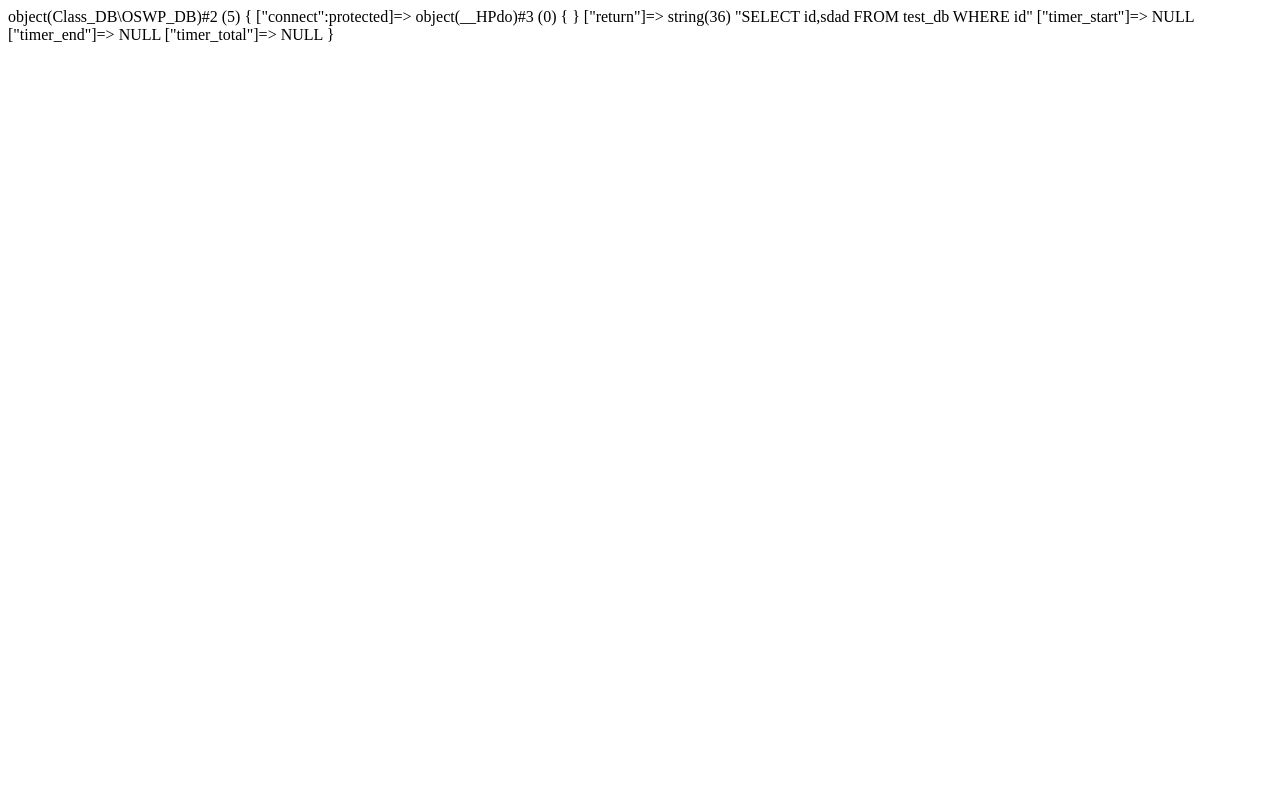
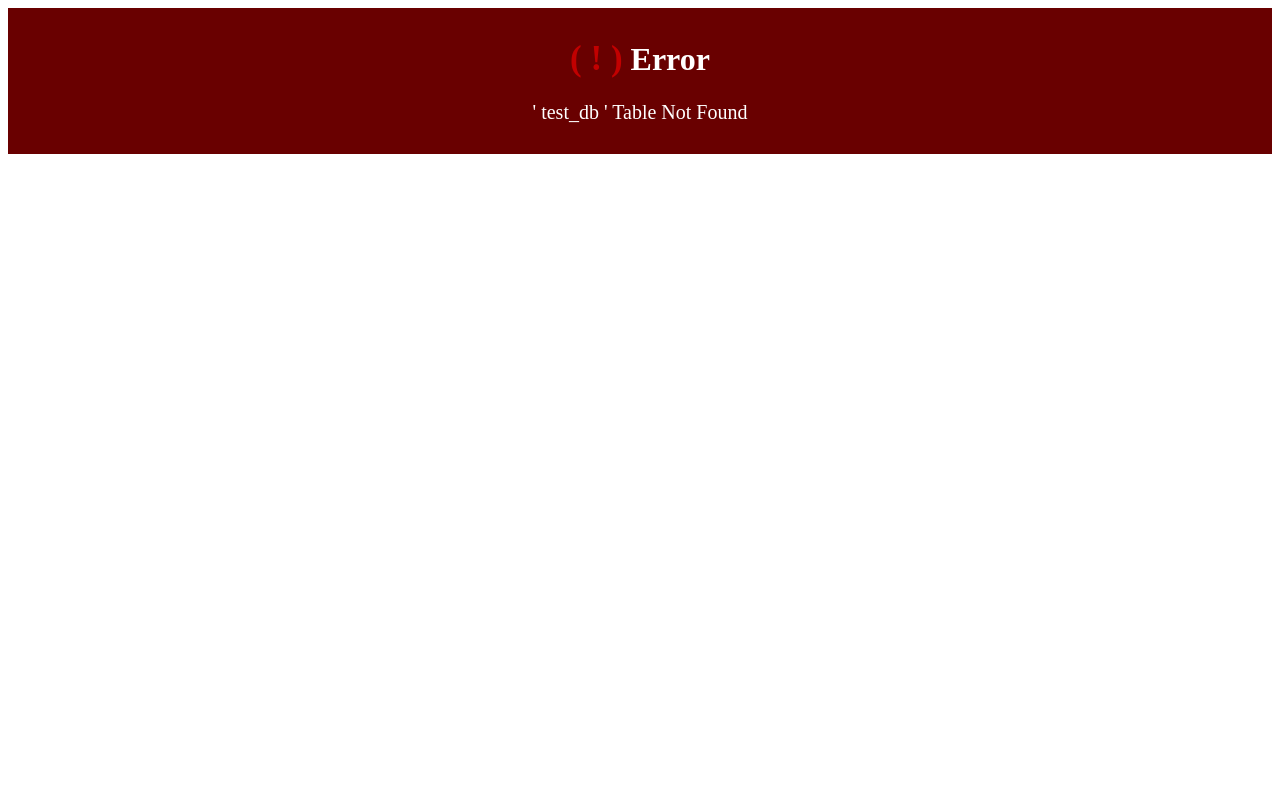
Before and after one commit to salihonder05/oswp, a PHP site: page / in a window 1280 px wide. Run offline with PHP 8.4, Linux system fonts and the light colour scheme.

Commit message:
OSWP_DB UPDATE CONTROLLER - V - 1.0-beta-21

```diff
--- a/index.php
+++ b/index.php
@@ -7,10 +7,8 @@ var_dump($oswpdb->encodingController( $str , array( 'ASCII' , 'UTF-8' ) ));*/
 //var_dump($oswpdb->getTotalRow( 'test_db' , 'all' ));
 
 var_dump(
-    $oswpdb->SELECT( array( 'id', 'sdad' ) )
-           ->FROM( 'test_db' )
-           ->WHERE( array( 'id' ) )
-        )
+    $oswpdb->SELECT( '*' )->FROM( 'test_db' )
+);
 ?>
 
 <!DOCTYPE html>
--- a/oswp-includes/class-oswp-db.php
+++ b/oswp-includes/class-oswp-db.php
@@ -163,6 +163,11 @@ class OSWP_DB{
 
     public function SELECT( string|array $path = "" )
     {
+        if( !$this->connection() )
+        {
+            $this->_die( 'NOT CONNECTION' );
+        }
+
         if( empty( $path ) )
         {
             $this->_die( 'QUERY PATH EMPTY' );
@@ -187,6 +192,11 @@ class OSWP_DB{
 
     public function COUNT( $path = "")
     {
+        if( !$this->connection() )
+        {
+            $this->_die( 'NOT CONNECTION' );
+        }
+
         if( empty( is_string( $path ) ) )
         {
             $this->_die( 'QUERY PATH NOT STRING' );
@@ -197,20 +207,40 @@ class OSWP_DB{
         return $this;
     }
 
-    public function FROM( $path = "" )
+    public function FROM( string $table = "" , $path = "" )
     {
+        if( !$this->connection() )
+        {
+            $this->_die( 'NOT CONNECTION' );
+        }
+
+        if( empty( is_string( $table ) ) )
+        {
+            $this->_die( 'QUERY TABLE NOT STRING' );
+        }
+
         if( empty( is_string( $path ) ) )
         {
             $this->_die( 'QUERY PATH NOT STRING' );
         }
 
-        $this->return .= " FROM " . $path . '';
+        if( empty( $this->tableControl( $table ) ) )
+        {
+            $this->_die( 'Table Not Found - '.__FUNCTION__ );
+        }
+
+        $this->return .= " FROM " . $table . $path . '';
         //echo $this->return;
         return $this;
     }
 
     public function WHERE( array $values = [])
     {
+        if( !$this->connection() )
+        {
+            $this->_die( 'NOT CONNECTION' );
+        }
+
         if(
             !is_array( $values ) ||
             count( $values ) < 0
@@ -226,6 +256,11 @@ class OSWP_DB{
 
     public function INNER_JOIN( $path = "" )
     {
+        if( !$this->connection() )
+        {
+            $this->_die( 'NOT CONNECTION' );
+        }
+
         if( empty( is_string( $path ) ) )
         {
             $this->_die( 'QUERY PATH NOT STRING' );
@@ -238,6 +273,11 @@ class OSWP_DB{
 
     public function ON( $path = "" )
     {
+        if( !$this->connection() )
+        {
+            $this->_die( 'NOT CONNECTION' );
+        }
+
         if( empty( is_string( $path ) ) )
         {
             $this->_die( 'QUERY PATH NOT STRING' );
@@ -250,6 +290,11 @@ class OSWP_DB{
 
     public function INSERT( $path = "" )
     {
+        if( !$this->connection() )
+        {
+            $this->_die( 'NOT CONNECTION' );
+        }
+
         if( empty( is_string( $path ) ) )
         {
             $this->_die( 'QUERY PATH NOT STRING' );
@@ -262,6 +307,11 @@ class OSWP_DB{
 
     public function VALUES( array $values = [ ] )
     {
+        if( !$this->connection() )
+        {
+            $this->_die( 'NOT CONNECTION' );
+        }
+
         if( !is_array( $values ) )
         {
             $this->_die( 'QUERY PATH NOT ARRAY' );
@@ -274,6 +324,11 @@ class OSWP_DB{
 
     public function ORDER_BY( $path = "")
     {
+        if( !$this->connection() )
+        {
+            $this->_die( 'NOT CONNECTION' );
+        }
+
         if( empty( is_string( $path ) ) )
         {
             $this->_die( 'QUERY PATH NOT STRING' );
@@ -286,6 +341,11 @@ class OSWP_DB{
 
     public function DESC()
     {
+        if( !$this->connection() )
+        {
+            $this->_die( 'NOT CONNECTION' );
+        }
+
         $this->return .= ' DESC ';
         //echo $this->return;
         return $this;
@@ -293,6 +353,11 @@ class OSWP_DB{
 
     public function ASC()
     {
+        if( !$this->connection() )
+        {
+            $this->_die( 'NOT CONNECTION' );
+        }
+
         $this->return .= ' ASC ';
         //echo $this->return;
         return $this;
@@ -300,6 +365,11 @@ class OSWP_DB{
 
     public function IN( $path = "" )
     {
+        if( !$this->connection() )
+        {
+            $this->_die( 'NOT CONNECTION' );
+        }
+
         if( empty( is_string( $path ) ) )
         {
             $this->_die( 'QUERY PATH NOT STRING' );
@@ -312,12 +382,12 @@ class OSWP_DB{
 
     public function prepareExecute()
     {
-        /*if( !$this->connect )
+        if( !$this->connect )
         {
             $this->_die( 'Execute Function Not Working. Because Not Connect' );
         }
 
-        $q = $this->connect->prepare( $this->return );*/
+        $q = $this->connect->prepare( $this->return );
 
     }
 
@@ -332,6 +402,11 @@ class OSWP_DB{
      */
     public function tableControl(string $table)
     {
+        if( !$this->connection() )
+        {
+            $this->_die( 'NOT CONNECTION' );
+        }
+
         if( is_string( $table ) )
         {
             $q = $this->connect->prepare('SHOW TABLES');
@@ -365,12 +440,11 @@ class OSWP_DB{
                 );
             }
         }
-        else
-        {
-            return $this->_return(
-                false , '' , 'Parameter Not String'
-            );
-        }
+
+        return $this->_return(
+            false , '' , 'Parameter Not String'
+        );
+
     }
 
     /**
@@ -379,6 +453,11 @@ class OSWP_DB{
      */
     public function getTableAll()
     {
+        if( !$this->connection() )
+        {
+            $this->_die( 'NOT CONNECTION' );
+        }
+
         $q = $this->connect->prepare('SHOW TABLES');
         $q->execute();
         $t = $q->fetchAll();
@@ -415,6 +494,11 @@ class OSWP_DB{
      */
     public function getTableName(string $table)
     {
+        if( !$this->connection() )
+        {
+            $this->_die( 'NOT CONNECTION' );
+        }
+
         if( $this->tableControl( $table )->success === true )
         {
             return $this->tableControl( $table )->value;
--- a/oswp-includes/version.php
+++ b/oswp-includes/version.php
@@ -7,15 +7,15 @@
  * @since   25.07.2022
  *
  * Update Date
- * @date - 08.08.2022
- * @hour - 15:08
+ * @date - 09.08.2022
+ * @hour - 13.03
  */
 
 /**
  * Hold OSWP Version
  * @global string $oswp_version
  */
-$oswp_version = "1.0-beta-20";
+$oswp_version = "1.0-beta-21";
 
 /**
  * Hold PHP Version
```
